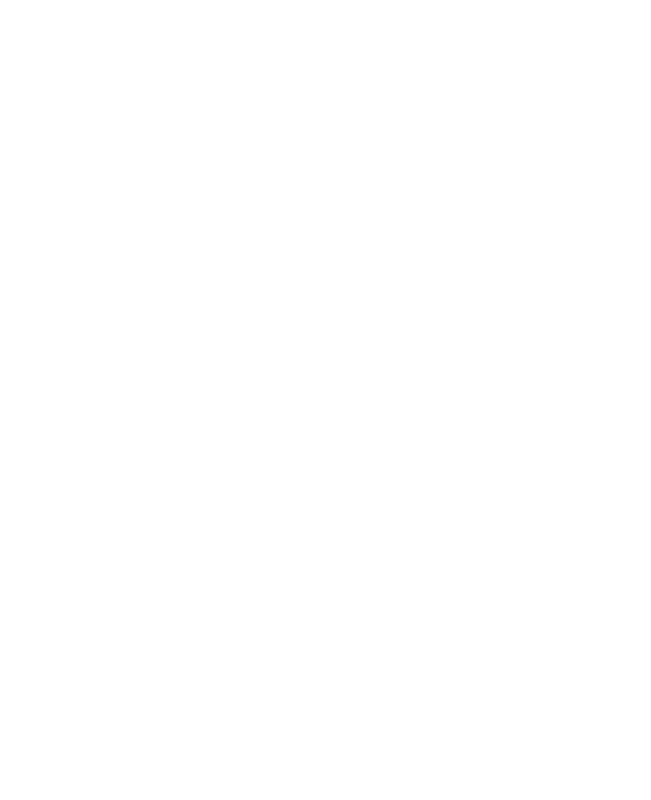
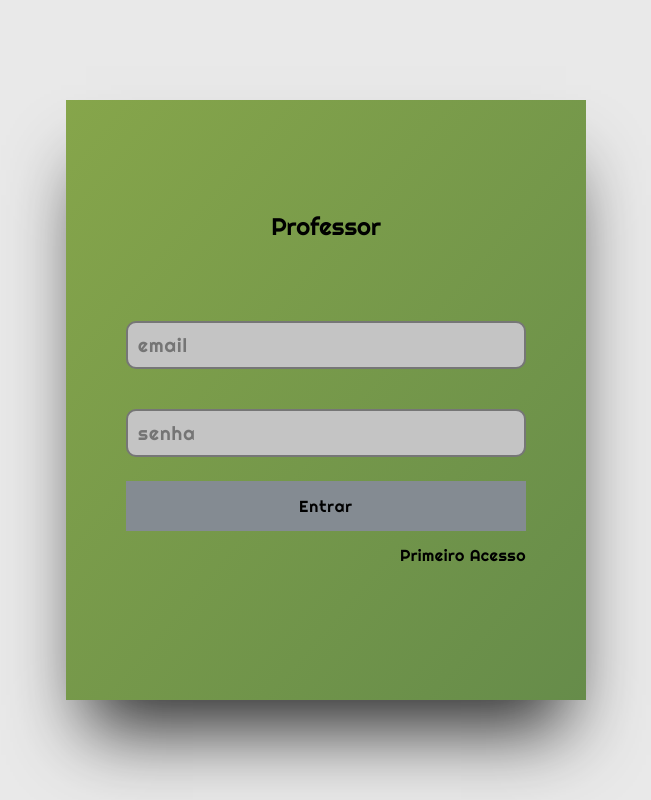
Before and after one commit to mach4dinhoo/app-ema, a React app in the folder app-ema/: page /Professor in a window 1280 px wide. Shown: the whole page, without its empty margins (314-965 px from the left). Built offline with nearby package versions, Linux system fonts and the light colour scheme; some packages are replaced by stand-ins of ours; no server answers.

Commit message:
Versão de login do professor

```diff
--- a/app-ema/src/Aluno.js
+++ b/app-ema/src/Aluno.js
@@ -1,8 +1,8 @@
 import React, { useEffect, useState } from 'react';
 import './app.css'
 import fire from './database/fire'
-import Login from './Login'
-import Hero from './Hero'
+import Login from './components/Login'
+import Hero from './components/Hero'
 
 const App = () => {//i const
 
--- a/app-ema/src/Main.js
+++ b/app-ema/src/Main.js
@@ -30,6 +30,7 @@ function App() {
 
                                 <li className="loginTeacher">
                                     <i className="fas fa-chalkboard-teacher"></i>
+                                    <Link to="/Professor" style={{ textDecoration: "none", color: "#848B92" }}>Professor</Link>
                                 </li>
 
                                 <li className="loginAluno">
--- /dev/null
+++ b/app-ema/src/Professor.js
@@ -0,0 +1,107 @@
+import React, { useEffect, useState } from 'react';
+import './app.css'
+import fire from './database/fire'
+import HeroProf from './components/HeroProf'
+import LoginProf from './components/LoginProf'
+
+const App = () => {//i const
+
+    const [user, setUser] = useState('');
+    const [email, setEmail] = useState('');
+    const [password, setPassword] = useState('');
+    const [emailError, setEamilError] = useState('');
+    const [passwordError, setPasswordError] = useState('');
+    const [hasAccount, setHasAccount] = useState('false');
+
+    const entradasCorretas = () => {
+      setEmail('');
+      setPassword('');
+    }
+
+    const entradasErradas = () => {
+      setPasswordError('');
+      setEamilError('');
+    }
+
+    const handleLogin = () => {/**login */
+      entradasErradas();
+      fire
+        .auth()
+        .signInWithEmailAndPassword(email, password)
+        .catch(err => {
+          switch (err.code) {
+            case "auth/invalide-email":
+            case "auth/user-disable":
+            case "auth/user-not-found":
+              setEamilError(err.message);
+              break;
+            case "auth/wrong-password":
+              setPasswordError(err.message);
+              break;
+          }
+        });
+    };
+
+
+    const handleSignup = () => {/**cadastro */
+      entradasErradas();
+      fire
+        .auth()
+        .createUserWithEmailAndPassword(email, password)
+        .catch((err) => {
+          switch (err.code) {
+            case "auth/email-already-in-use":
+            case "auth/invalid-email":
+              setEamilError(err.message);
+              break;
+            case "auth/weak-password":
+              setPasswordError(err.message);
+              break;
+          }
+        });
+    };
+
+    const handleLogout = () => {
+      fire.auth().signOut();
+    };
+
+    const authListener = () => {
+      fire.auth().onAuthStateChanged((user) => {
+        if (user) {
+          entradasCorretas();
+          setUser(user);
+        } else {
+          setUser("");
+        }
+      });
+    };
+
+    useEffect(() => {
+      authListener();
+    }, [])
+
+
+    return (
+      <div className="App">
+        {user ? (
+          <HeroProf handleLogout={handleLogout} />
+        ) : (
+
+          <LoginProf
+            email={email}
+            setEmail={setEmail}
+            password={password}
+            setPassword={setPassword}
+            handleLogin={handleLogin}
+            handleSignup={handleSignup}
+            hasAccount={hasAccount}
+            setHasAccount={setHasAccount}
+            emailError={emailError}
+            passwordError={passwordError}
+          />
+        )}
+      </div>
+    );
+  }//final const
+
+  export default App;
--- a/app-ema/src/Routes.js
+++ b/app-ema/src/Routes.js
@@ -3,13 +3,14 @@ import { Switch, Route } from 'react-router-dom'
 
 import Main from './Main'
 import Aluno from './Aluno'
+import Professor from './Professor'
 
 function Routes() {
     return (
             <Switch>
                 <Route path="/" exact component={Main} />
                 <Route path="/Aluno" component={Aluno} />
-
+                <Route path="/Professor" component={Professor} />
             </Switch>
     );
 };
--- a/app-ema/src/app.css
+++ b/app-ema/src/app.css
@@ -114,12 +114,21 @@ button {
 }
 
 .cadastro {
-  text-transform: capitalize;
-  font-style    : normal;
-  font-weight   : normal;
-  font-size     : 40px;
-  line-height   : 60px;
-  display       : flex;
+  text-transform : capitalize;
+  font-style     : normal;
+  font-weight    : normal;
+  font-size      : 40px;
+  line-height    : 60px;
+  display        : flex;
   justify-content: center;
-  padding: 5vh;
+  padding        : 5vh;
 }
+
+.Professor,
+.Aluno {
+  text-transform : capitalize;
+  font-style     : normal;
+  font-weight    : normal;
+  display        : flex;
+  justify-content: center;
+}
--- /dev/null
+++ b/app-ema/src/components/HeroProf.js
@@ -0,0 +1,12 @@
+import React from "react";
+
+const  HeroProf = ({handleLogout}) =>{
+    return(
+        <div>
+            <h1>oi</h1>
+            <button onClick={handleLogout}>Logout</button>
+        </div>
+    )
+}
+
+export default HeroProf;
--- a/app-ema/src/Login.js
+++ b/app-ema/src/components/Login.js
@@ -18,6 +18,8 @@ const Login = (props) => {
     return (
         <section className="login">
             <div className="loginContainer">
+
+                <h1 className="Aluno">Aluno</h1>
 
                 <div className="cadastro">
                     {hasAccount ? (
--- /dev/null
+++ b/app-ema/src/components/LoginProf.js
@@ -0,0 +1,76 @@
+import React from "react";
+
+const Login = (props) => {
+
+    const {
+        email,
+        setEmail,
+        password,
+        setPassword,
+        handleLogin,
+        handleSignup,
+        hasAccount,
+        setHasAccount,
+        emailError,
+        passwordError
+    } = props;
+
+    return (
+        <section className="login">
+            <div className="loginContainer">
+
+                <h1 className="Professor">Professor</h1>
+
+                <div className="cadastro">
+                    {hasAccount ? (
+                        <>
+                        </>
+                    ) : (
+                        <>
+                            <p>Cadastro</p>
+                        </>
+                    )}
+                </div>
+
+                <input
+                    type="text"
+                    autoFocus
+                    required
+                    value={email}
+                    onChange={e => setEmail(e.target.value)}
+                    placeholder="email"
+                />
+
+                <p className="errorMsg">{emailError}</p>
+                <br />
+                <br />
+                <input
+                    type="password"
+                    required
+                    value={password}
+                    onChange={e => setPassword(e.target.value)}
+                    placeholder="senha"
+                />
+
+
+                <p className="errorMsg">{passwordError}</p>
+
+                <div className="btnContainer">
+                    {hasAccount ? (
+                        <>
+                            <button onClick={handleLogin}>Entrar</button>
+                            <p><span onClick={() => setHasAccount(!hasAccount)}>Primeiro Acesso</span></p>
+                        </>
+                    ) : (
+                        <>
+                            <button onClick={handleSignup}>cadastrar</button>
+                            <p>Já tenho uma conta!<span onClick={() => setHasAccount(!hasAccount)}> Login </span></p>
+                        </>
+                    )}
+                </div>
+            </div>
+        </section>
+    )
+}
+
+export default Login;
--- a/app-ema/src/main.css
+++ b/app-ema/src/main.css
@@ -112,7 +112,6 @@
     border-radius   : 10px;
     position        : relative;
     top             : -50px;
-    padding-right   : 80px;
 }
 
 .fas {
```
Also changed, not shown: app-ema/src/components/Hero.js (renamed from app-ema/src/Hero.js).
